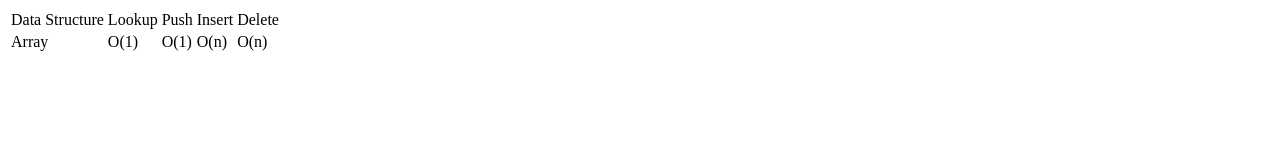
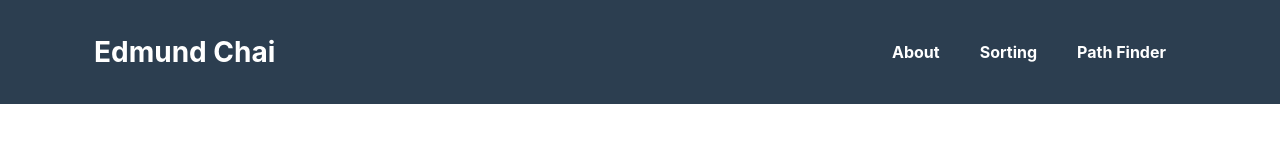
Before and after one commit to edmundchai/edmundchai.github.io, a plain HTML site: page datastructure.html in a window 1280 px wide. Drawn offline with nearby package versions, Linux system fonts and the light colour scheme.

Commit message:
boilerplate

```diff
--- a/datastructure.html
+++ b/datastructure.html
@@ -1,29 +1,36 @@
 <!doctype html>
+
 <html lang="en">
 <head>
   <meta charset="utf-8">
+  <meta name="viewport" content="width=device-width, initial-scale=1, shrink-to-fit=no">
 
-  <title>The HTML5 Herald</title>
-  <meta name="description" content="Data Structure">
-  <meta name="author" content="Data Structure">
+  <title>Edmund Chai</title>
+  <meta name="description" content="The Humble Programmer">
+  <meta name="author" content="Edmund">
 
+  <link rel="stylesheet" href="https://cdn.jsdelivr.net/npm/bootstrap@4.5.3/dist/css/bootstrap.min.css" integrity="sha384-TX8t27EcRE3e/ihU7zmQxVncDAy5uIKz4rEkgIXeMed4M0jlfIDPvg6uqKI2xXr2" crossorigin="anonymous">
+
+  <link rel="stylesheet" href="css/styles.css?v=1.0">
 </head>
-<body>
-<table>
-	<thead>
-		<td>Data Structure</td>
-		<td>Lookup</td>
-		<td>Push</td>
-		<td>Insert</td>
-		<td>Delete</td>
-	</thead>
-	<tr>
-		<td>Array</td>
-		<td>O(1)</td>
-		<td>O(1)</td>
-		<td>O(n)</td>
-		<td>O(n)</td>
-	</tr>
-</table>
+<body class="body-default">
+        <nav class="navbar navbar-expand-lg bg-secondary fixed-top" id="mainNav">
+            <div class="container"><a class="navbar-brand js-scroll-trigger" href="#page-top">Edmund Chai</a>
+                <button class="navbar-toggler navbar-toggler-right font-weight-bold bg-primary text-white rounded" type="button" data-toggle="collapse" data-target="#navbarResponsive" aria-controls="navbarResponsive" aria-expanded="false" aria-label="Toggle navigation">Menu <i class="fas fa-bars"></i></button>
+                <div class="collapse navbar-collapse" id="navbarResponsive">
+                    <ul class="navbar-nav ml-auto">
+                        <li class="nav-item mx-0 mx-lg-1"><a class="nav-link py-3 px-0 px-lg-3 rounded js-scroll-trigger" href="">About</a>
+                        </li>
+                        <li class="nav-item mx-0 mx-lg-1"><a class="nav-link py-3 px-0 px-lg-3 rounded js-scroll-trigger" href="">Sorting </a>
+                        </li>
+                        <li class="nav-item mx-0 mx-lg-1"><a class="nav-link py-3 px-0 px-lg-3 rounded js-scroll-trigger" href="">Path Finder</a>
+                        </li>
+                    </ul>
+                </div>
+            </div>
+        </nav>
+    <script src="https://cdnjs.cloudflare.com/ajax/libs/font-awesome/5.13.0/js/all.min.js" crossorigin="anonymous"></script>
+    <script src="https://code.jquery.com/jquery-3.5.1.min.js" integrity="sha256-9/aliU8dGd2tb6OSsuzixeV4y/faTqgFtohetphbbj0=" crossorigin="anonymous"></script>
+    <script src="https://cdn.jsdelivr.net/npm/bootstrap@4.5.3/dist/js/bootstrap.bundle.min.js" integrity="sha384-ho+j7jyWK8fNQe+A12Hb8AhRq26LrZ/JpcUGGOn+Y7RsweNrtN/tE3MoK7ZeZDyx" crossorigin="anonymous"></script>
 </body>
 </html>
```
Also changed, not shown: sorting.html (+36 -0 lines).
